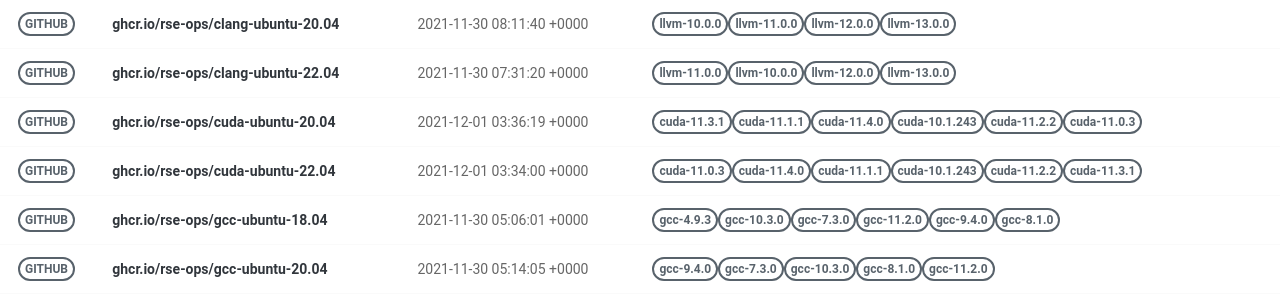
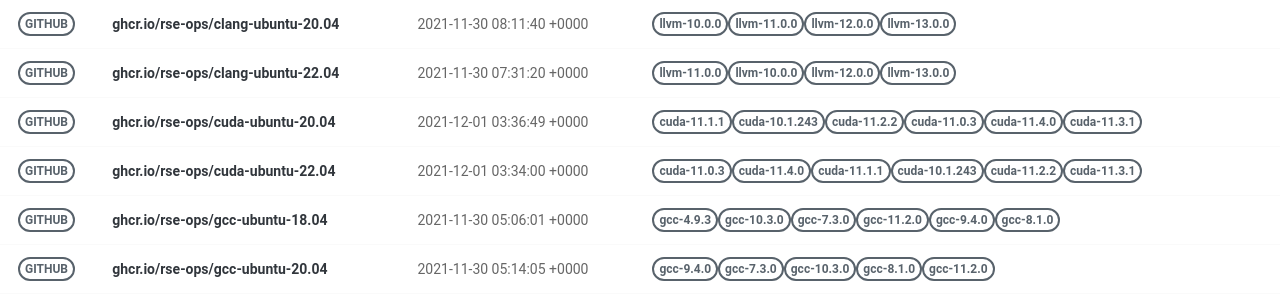
Before and after one commit to rse-ops/docker-images, a Jekyll site: the page built from pages/index.md, in a window 1280 px wide. Shown: the part 179-479 px from the top of the page. Built offline with Jekyll 4.4.1, drawn with Linux system fonts in a browser that asks for light colours; nearby versions of some CDN libraries; part of the change alters nothing that is shown.

Commit message:
Automated push to update library 2021-12-01

```diff
--- a/_library/ghcr.io-rse-ops-cuda-ubuntu-20.04.md
+++ b/_library/ghcr.io-rse-ops-cuda-ubuntu-20.04.md
@@ -1,20 +1,14 @@
 ---
 layout: container
 name: ghcr.io/rse-ops/cuda-ubuntu-20.04
-updated_at: 2021-12-01 03:36:19.663692
+updated_at: 2021-12-01 03:36:49.096719
 
 
 container_url: https://github.com/orgs/rse-ops/packages/container/package/cuda-ubuntu-20.04
 versions:
- - tag: cuda-11.3.1
-   dockerfile: https://github.com/rse-ops/docker-images/blob/main/ubuntu/cuda/Dockerfile
-   manifest: https://crane.ggcr.dev/manifest/ghcr.io/rse-ops/cuda-ubuntu-20.04:cuda-11.3.1
  - tag: cuda-11.1.1
    dockerfile: https://github.com/rse-ops/docker-images/blob/main/ubuntu/cuda/Dockerfile
    manifest: https://crane.ggcr.dev/manifest/ghcr.io/rse-ops/cuda-ubuntu-20.04:cuda-11.1.1
- - tag: cuda-11.4.0
-   dockerfile: https://github.com/rse-ops/docker-images/blob/main/ubuntu/cuda/Dockerfile
-   manifest: https://crane.ggcr.dev/manifest/ghcr.io/rse-ops/cuda-ubuntu-20.04:cuda-11.4.0
  - tag: cuda-10.1.243
    dockerfile: https://github.com/rse-ops/docker-images/blob/main/ubuntu/cuda/Dockerfile
    manifest: https://crane.ggcr.dev/manifest/ghcr.io/rse-ops/cuda-ubuntu-20.04:cuda-10.1.243
@@ -24,5 +18,11 @@ versions:
  - tag: cuda-11.0.3
    dockerfile: https://github.com/rse-ops/docker-images/blob/main/ubuntu/cuda/Dockerfile
    manifest: https://crane.ggcr.dev/manifest/ghcr.io/rse-ops/cuda-ubuntu-20.04:cuda-11.0.3
+ - tag: cuda-11.4.0
+   dockerfile: https://github.com/rse-ops/docker-images/blob/main/ubuntu/cuda/Dockerfile
+   manifest: https://crane.ggcr.dev/manifest/ghcr.io/rse-ops/cuda-ubuntu-20.04:cuda-11.4.0
+ - tag: cuda-11.3.1
+   dockerfile: https://github.com/rse-ops/docker-images/blob/main/ubuntu/cuda/Dockerfile
+   manifest: https://crane.ggcr.dev/manifest/ghcr.io/rse-ops/cuda-ubuntu-20.04:cuda-11.3.1
 
 ---
```
